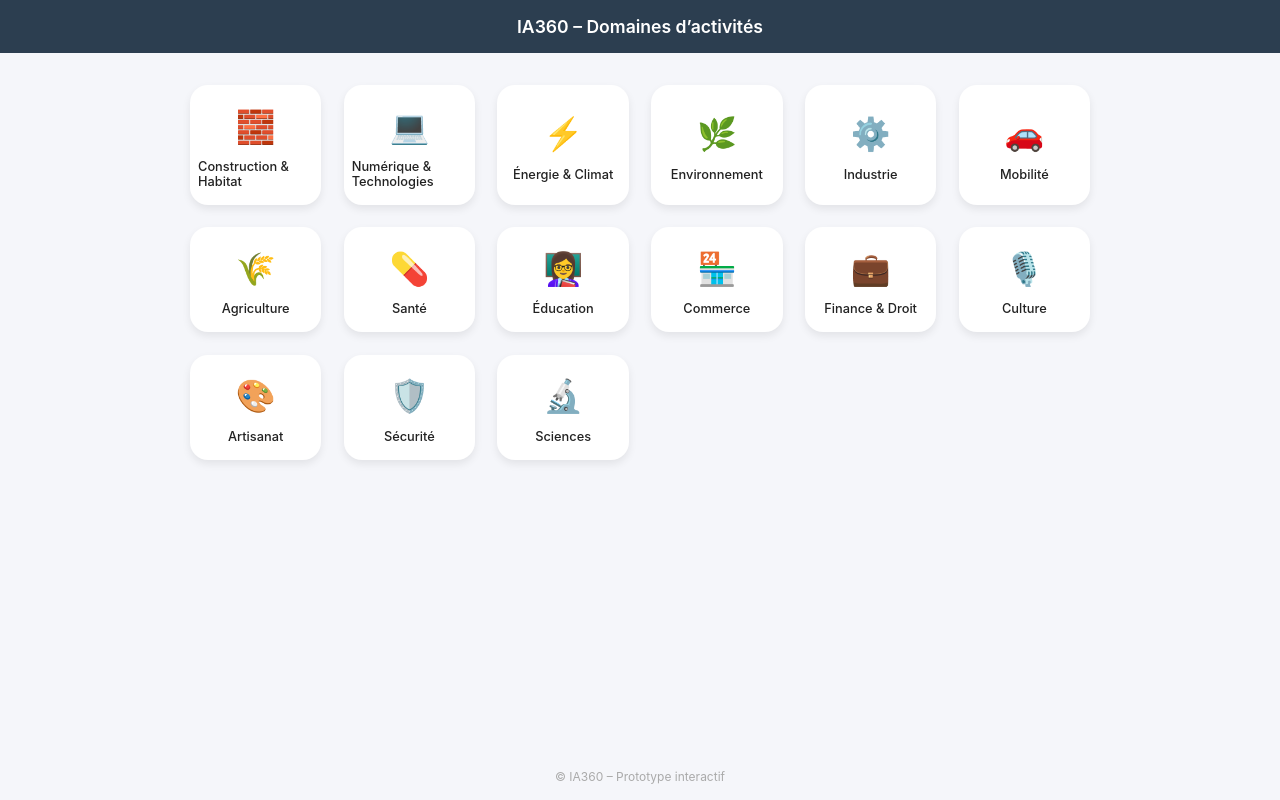
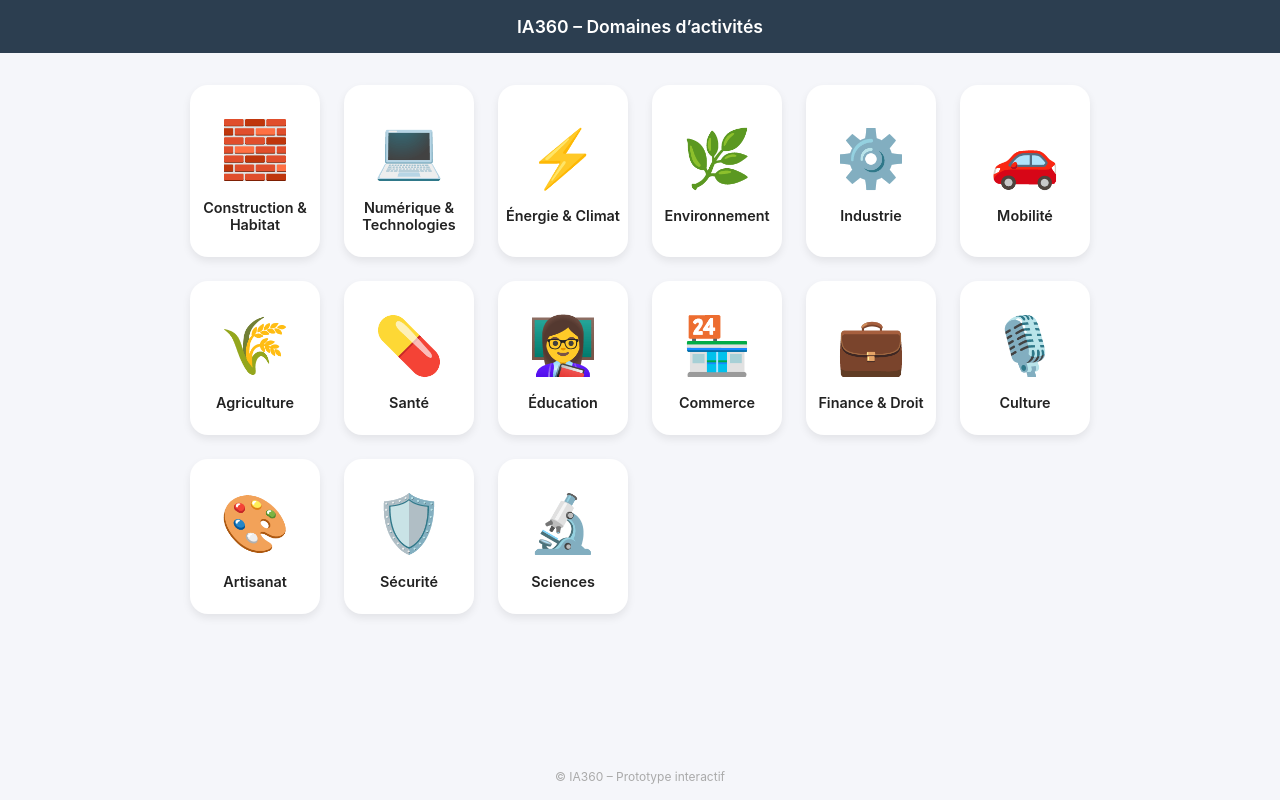
Before and after one commit to synergie-ia/360-IA, a plain HTML site: page index.html in a window 1280 px wide. Drawn offline with Linux system fonts and the light colour scheme.

Commit message:
Adjust layout and styling in index.html

```diff
--- a/index.html
+++ b/index.html
@@ -35,8 +35,8 @@
 
     main {
       display: grid;
-      grid-template-columns: repeat(auto-fit, minmax(110px, 1fr));
-      gap: 1.4rem;
+      grid-template-columns: repeat(auto-fit, minmax(120px, 1fr));
+      gap: 1.5rem;
       padding: 2rem 1rem;
       width: 100%;
       max-width: 900px;
@@ -50,7 +50,7 @@
       flex-direction: column;
       align-items: center;
       justify-content: center;
-      padding: 1rem 0.5rem;
+      padding: 1.5rem 0.5rem;
       transition: transform 0.2s ease, box-shadow 0.2s ease;
     }
 
@@ -59,19 +59,20 @@
     }
 
     .icon {
-      width: 50px;
-      height: 50px;
-      margin-bottom: 0.5rem;
+      width: 80px;
+      height: 80px;
+      margin-bottom: 0.6rem;
       display: flex;
       align-items: center;
       justify-content: center;
-      font-size: 2rem;
+      font-size: 3.5rem; /* Icônes beaucoup plus grandes */
     }
 
     .label {
-      font-size: 0.8rem;
-      font-weight: 500;
+      font-size: 0.9rem;
+      font-weight: 600;
       color: var(--text);
+      text-align: center;
     }
 
     footer {
```
